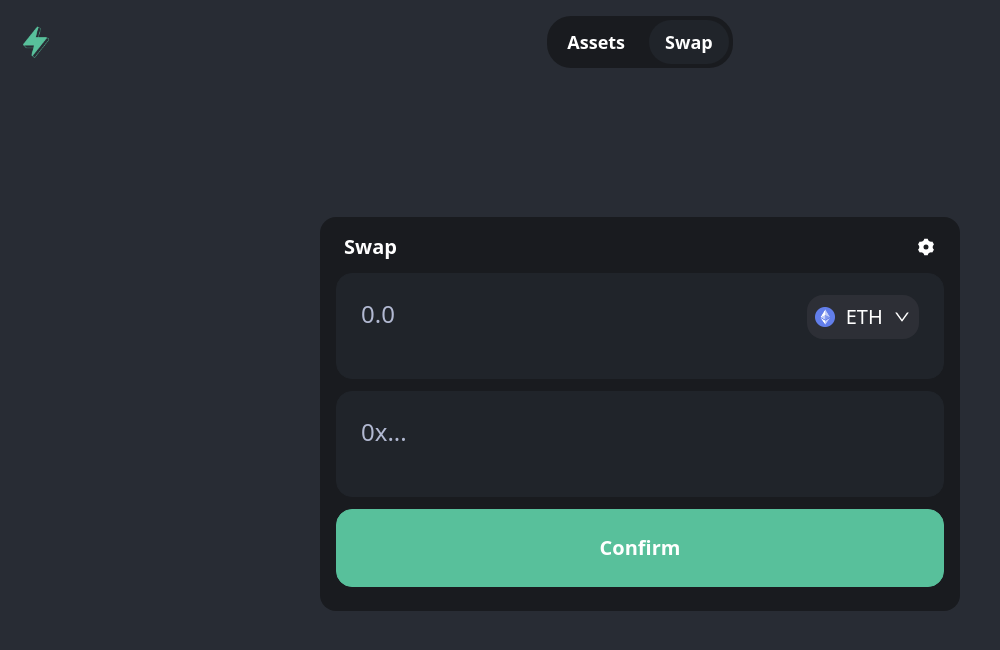
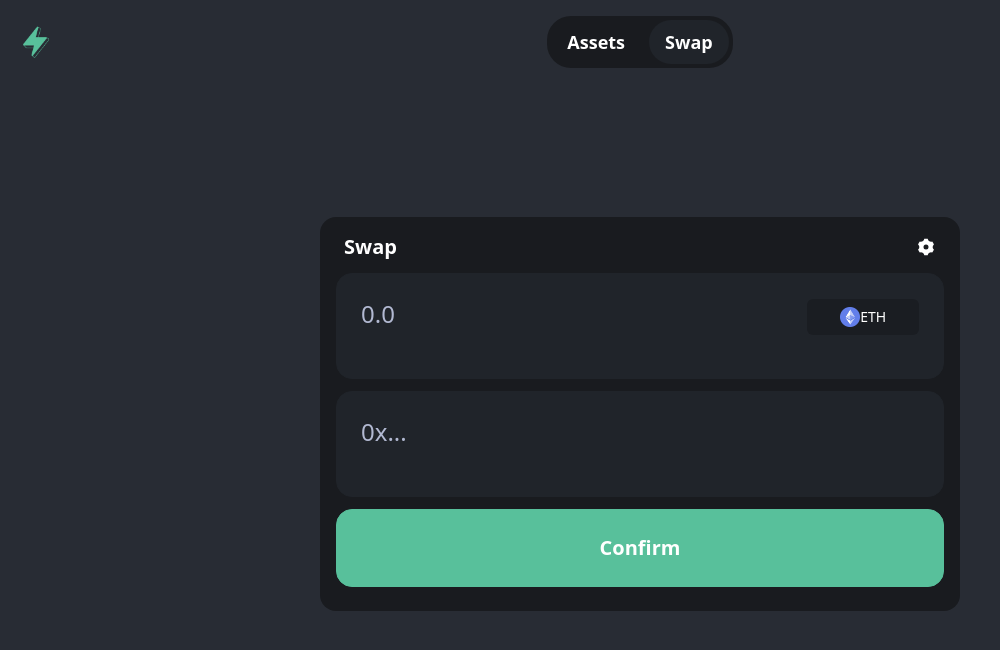
Before and after one commit to FuelLabs/swayswap, a Next.js app in the folder client/: page /swap in a window 1280 px wide. Shown: the top 650 px of the page, without its empty margins (0-1000 px from the left). Built offline with nearby package versions, Linux system fonts and the light colour scheme.

Commit message:
added dropdown menu for coin selector

```diff
--- a/client/components/Header.tsx
+++ b/client/components/Header.tsx
@@ -42,7 +42,7 @@ const Header = () => {
     return (
         <div className={style.wrapper}>
             <div className={style.headerLogo}>
-                <Image src={fuelLogo} alt="uniswap" height={40} width={40} />
+                <Image src={fuelLogo} alt="swayswap" height={40} width={40} />
             </div>
             <div className={style.nav}>
                 {exists && (
--- a/client/components/Swap.tsx
+++ b/client/components/Swap.tsx
@@ -1,8 +1,10 @@
-import { useContext } from 'react'
+import { useContext, Fragment } from 'react'
 import Image from 'next/image'
 import { RiSettings3Fill } from 'react-icons/ri'
 import { AiOutlineDown } from 'react-icons/ai'
 import ethLogo from '../assets/eth.png'
+import daiLogo from '../assets/dai.png'
+import { Menu, Transition } from '@headlessui/react'
 
 const style = {
     wrapper: `w-screen flex flex-1 items-center justify-center mb-14`,
@@ -11,12 +13,19 @@ const style = {
     transferPropContainer: `bg-[#20242A] my-3 rounded-2xl p-6 text-3xl border border-[#20242A]
     hover:border-[#41444F] flex justify-between`,
     transferPropInput: `bg-transparent placeholder:text-[#B2B9D2] outline-none mb-6 w-full text-2xl`,
+
+    // coin selector
     currencySelector: `flex w-1/4`,
+    currencySelectorMenuButton: `inline-flex justify-center w-full px-4 py-2 text-sm font-medium text-white
+    bg-black rounded-md bg-opacity-20 hover:bg-opacity-30 focus:outline-none focus-visible:ring-2 focus-visible:ring-white focus-visible:ring-opacity-75`,
+    menuWrapper: `px-1 py-1`,
     currencySelectorContent: `w-full h-min flex justify-between items-center bg-[#2D2F36]
     hover:bg-[#41444F] rounded-2xl text-xl font-medium cursor-pointer p-2 mt-[-0.2rem]`,
     currencySelectorIcon: `flex items-center`,
-    currencySelectorTicker: `mx-2`,
-    currencySelectorArrow: `text-lg`,
+    currencySelectorMenuItems: `absolute right-0 w-full mt-2 origin-top-right bg-[#2D2F36] divide-y divide-gray-100
+    rounded-md shadow-lg ring-1 ring-black ring-opacity-5 focus:outline-none`,
+    currencySelectorItem: `flex justify-center rounded-md w-full px-2 py-2 text-sm`,
+
     confirmButton: `bg-[#58c09b] my-2 rounded-2xl py-6 px-8 text-xl font-semibold flex items-center
     justify-center cursor-pointer border border-[#58c09b] hover:border-[#234169]`,
 }
@@ -53,14 +62,56 @@ const Swap = () => {
                     // onChange={(e) => handleChange(e, 'amount')}
                 />
 
+                {/* coin selector */}
                 <div className={style.currencySelector}>
-                    <div className={style.currencySelectorContent}>
-                        <div className={style.currencySelectorIcon}>
-                            <Image src={ethLogo} alt="eth" height={20} width={20} />
+                    <Menu as="div" className="relative inline-block w-full">
+                        <div>
+                        <Menu.Button className={`${style.currencySelectorMenuButton}`}>
+
+                            <div className={style.currencySelectorIcon}>
+                                            <Image src={ethLogo} alt="eth" height={20} width={20} />
+                                        </div>
+                                        ETH
+                        </Menu.Button>
                         </div>
-                        <div className={style.currencySelectorTicker}>ETH</div>
-                        <AiOutlineDown className={style.currencySelectorArrow} />
-                    </div>
+                        <Transition
+                        as={Fragment}
+                        enter="transition ease-out duration-100"
+                        enterFrom="transform opacity-0 scale-95"
+                        enterTo="transform opacity-100 scale-100"
+                        leave="transition ease-in duration-75"
+                        leaveFrom="transform opacity-100 scale-100"
+                        leaveTo="transform opacity-0 scale-95"
+                        >
+                            <Menu.Items className={style.currencySelectorMenuItems}>
+                                <div className={style.menuWrapper}>
+                                <Menu.Item>
+                                    {({ active }) => (
+                                    <button
+                                        className={`${
+                                        active ? 'bg-[#58c09b] text-white' : 'text-white'
+                                        } ${style.currencySelectorItem}`}>
+                                        <Image src={ethLogo} alt="eth" height={20} width={20} />
+                                        ETH
+                                    </button>
+                                    )}
+                                </Menu.Item>
+
+                                <Menu.Item>
+                                    {({ active }) => (
+                                    <button
+                                        className={`${
+                                        active ? 'bg-[#58c09b] text-white' : 'text-white'
+                                        } ${style.currencySelectorItem}`}>
+                                        <Image src={daiLogo} alt="dai" height={20} width={20} />
+                                        DAI
+                                    </button>
+                                    )}
+                                </Menu.Item>
+                                </div>
+                            </Menu.Items>
+                        </Transition>
+                    </Menu>
                 </div>
             </div>
 
--- a/client/package.json
+++ b/client/package.json
@@ -6,6 +6,7 @@
     "start": "next start"
   },
   "dependencies": {
+    "@headlessui/react": "^1.5.0",
     "ethers": "^5.5.4",
     "fuels": "^0.0.0-master-ed80835",
     "next": "^12.1.0",
```
Also changed, not shown: client/assets/dai.png (added), 1 other file (tests, documents, lock files or other folders).
